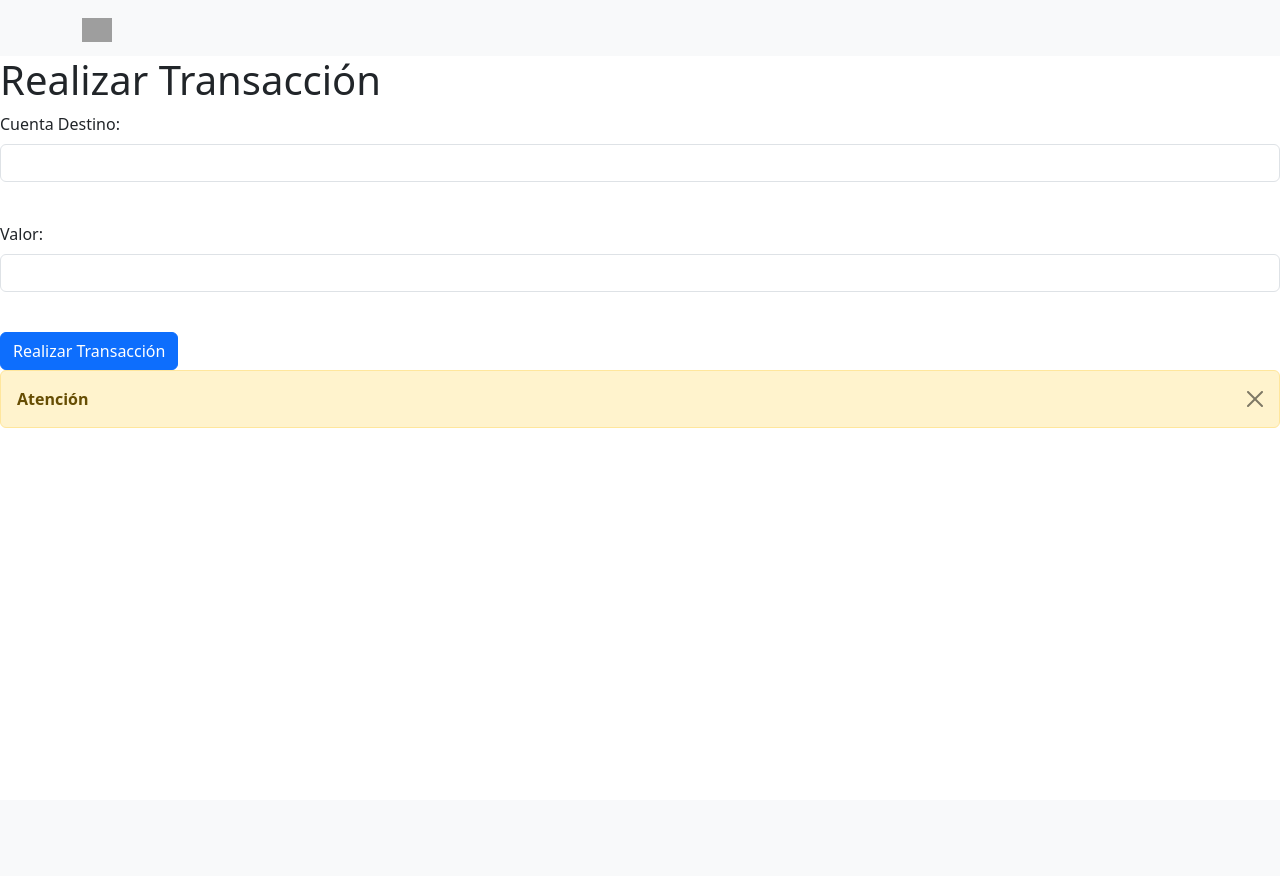
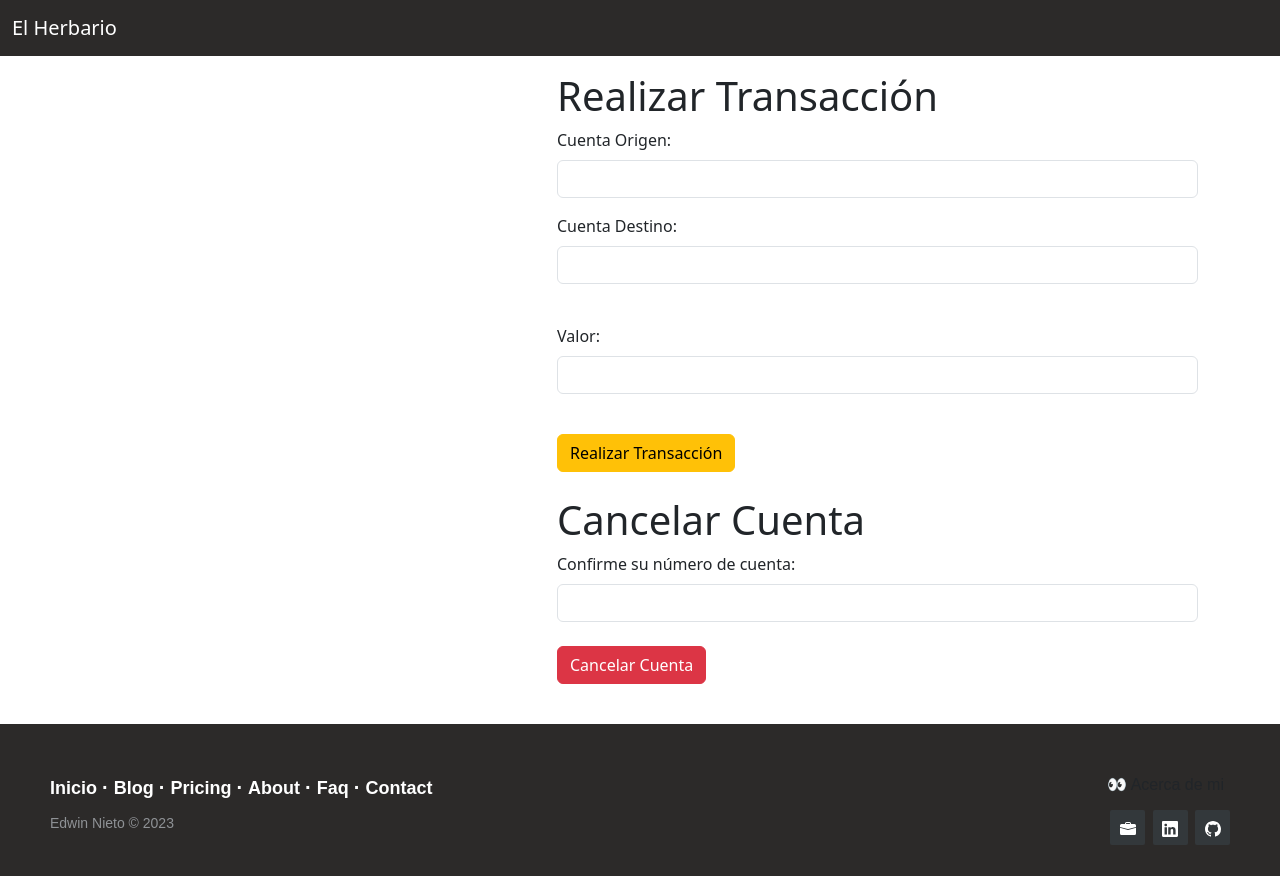
Before and after one commit to Edwinn7/Reto2, a Flask app: page /transacciones in a window 1280 px wide. Before the commit the page ends 428 px from the top, so only its background shows below. Run offline with Flask 3, Linux system fonts and the light colour scheme; grey boxes are pictures that could not be loaded.

Commit message:
se agrega resgitros y cambios en diseño

```diff
--- a/app.py
+++ b/app.py
@@ -1,5 +1,6 @@
-from flask import Flask, render_template, request
+from flask import Flask, render_template, request, redirect, url_for
 import mysql.connector
+import random
 
 app = Flask(__name__)
 
@@ -14,35 +15,91 @@ db = mysql.connector.connect(
 # Ruta para el formulario de transacciones
 
 
+@app.route("/", methods=["GET", "POST"])
+def home():
+    mensaje = None  # Inicializar el mensaje como None
+
+    if request.method == "POST":
+        numero_cuenta = request.form["numero_cuenta"]
+
+        cursor = db.cursor()
+
+        # Verificar si la cuenta existe
+        cursor.execute(
+            "SELECT COUNT(*) FROM Cuentas WHERE numero_cuenta = %s", (numero_cuenta,))
+        cuenta_existe = cursor.fetchone()[0]
+
+        cursor.close()
+
+        if cuenta_existe:
+            return redirect("/transacciones")
+        else:
+            mensaje = "La cuenta no existe. Intente nuevamente."
+
+    return render_template("index.html", mensaje=mensaje)
+
+
+@app.route("/registro", methods=["POST"])
+def registro():
+    titular = request.form["titular"]
+    tipo_cuenta = request.form["tipo_cuenta"]
+    saldo = request.form["saldo"]
+    cursor = db.cursor()
+
+    # Generar un número de cuenta al azar de 10 dígitos
+    numero_cuenta = generar_numero_cuenta(cursor)
+
+    # Insertar el nuevo usuario en la tabla Cuentas
+    cursor.execute("INSERT INTO Cuentas (numero_cuenta, titular, tipo_cuenta, saldo) VALUES (%s, %s, %s, %s)",
+                   (numero_cuenta, titular, tipo_cuenta, saldo))
+    db.commit()
+
+    cursor.close()
+
+    mensaje = "Cuenta creada con éxito."
+    return render_template("index.html", mensaje=mensaje)
+
+
+def generar_numero_cuenta(cursor):
+    # Generar un número de cuenta al azar de 10 dígitos que no exista en la base de datos
+    while True:
+        numero_cuenta = ''.join(random.choices("0123456789", k=10))
+        cursor.execute(
+            "SELECT COUNT(*) FROM Cuentas WHERE numero_cuenta = %s", (numero_cuenta,))
+        cuenta_existe = cursor.fetchone()[0]
+        if cuenta_existe == 0:
+            break
+    return numero_cuenta
+
+
 @app.route("/transacciones", methods=["GET", "POST"])
 def transacciones():
     if request.method == "POST":
         cuenta_destino = request.form["cuenta_destino"]
+        cuenta_origen = request.form["cuenta_origen"]
         valor = float(request.form["valor"])
 
         cursor = db.cursor()
 
         # Obtener saldo de la cuenta origen
         cursor.execute(
-            "SELECT saldo FROM Cuentas WHERE numero_cuenta = %s", (cuenta_destino,))
-        result = cursor.fetchone()
+            "SELECT saldo FROM Cuentas WHERE numero_cuenta = %s", (cuenta_origen,))
+        saldo_origen = cursor.fetchone()[0]
 
-        if result is not None:
-            saldo_origen = result[0]
+        if saldo_origen >= valor:
+            # Realizar transacción
+            cursor.execute(
+                "UPDATE Cuentas SET saldo = saldo - %s WHERE numero_cuenta = %s", (valor, cuenta_origen))
+            cursor.execute(
+                "UPDATE Cuentas SET saldo = saldo + %s WHERE numero_cuenta = %s", (valor, cuenta_destino))
 
-            if saldo_origen >= valor:
-                # Realizar transacción
-                cursor.execute(
-                    "UPDATE Cuentas SET saldo = saldo - %s WHERE numero_cuenta = %s", (valor, cuenta_destino))
-                cursor.execute(
-                    "INSERT INTO Movimientos (valor, numero_cuenta, fecha, tipo_transaccion) VALUES (%s, %s, NOW(), 'Transferencia')", (valor, cuenta_destino))
+            cursor.execute("INSERT INTO Movimientos (valor, numero_cuenta, cuenta_origen, fecha, tipo_transaccion) VALUES (%s, %s, %s, NOW(), 'Transferencia')",
+                           (valor, cuenta_destino, cuenta_origen))
 
-                db.commit()
-                mensaje = "Transacción realizada con éxito."
-            else:
-                mensaje = "Saldo insuficiente para realizar la transacción."
+            db.commit()
+            mensaje = "Transacción realizada con éxito."
         else:
-            mensaje = "La cuenta destino no existe."
+            mensaje = "Saldo insuficiente para realizar la transacción."
 
         cursor.close()
         return render_template("transacciones.html", mensaje=mensaje)
@@ -52,28 +109,29 @@ def transacciones():
 # Ruta para cancelar una cuenta
 
 
-@app.route("/cancelar_cuenta/<numero_cuenta>")
-def cancelar_cuenta(numero_cuenta):
+@app.route("/cancelar_cuenta", methods=["POST"])
+def cancelar_cuenta():
+    numero_cuenta = request.form["numero_cuenta"]
+
     cursor = db.cursor()
 
-    # Obtener saldo de la cuenta
+    # Obtener saldo actual de la cuenta
     cursor.execute(
         "SELECT saldo FROM Cuentas WHERE numero_cuenta = %s", (numero_cuenta,))
     saldo_actual = cursor.fetchone()[0]
 
-    # Actualizar saldo a cero
+    # Actualizar el saldo de la cuenta a cero
     cursor.execute(
         "UPDATE Cuentas SET saldo = 0 WHERE numero_cuenta = %s", (numero_cuenta,))
-
-    # Realizar transacción de cancelación
-    cursor.execute("INSERT INTO Movimientos (valor, numero_cuenta, fecha, tipo_transaccion) VALUES (%s, %s, NOW(), 'Cancelación')",
-                   (saldo_actual, numero_cuenta))
-
     db.commit()
 
     cursor.close()
-    return "Cuenta cancelada con éxito."
+
+    mensaje = f"La cuenta {numero_cuenta} ha sido cancelada. El saldo actual era {saldo_actual}."
+
+    return render_template("transacciones.html", mensaje=mensaje)
 
 
-if __name__ == "__main__":
-    app.run()
+# evitar reiniciar la consola cada vez que realizas cambios
+if __name__ == '__main__':
+    app.run(debug=True)
--- /dev/null
+++ b/static/style/style.css
@@ -0,0 +1,107 @@
+.banner {
+    background-image: url('../img/banner.jpg');
+    background-position: top center;
+    background-size: cover;
+    background-attachment: fixed;
+    padding: 20%;
+    position: relative;
+    z-index: 1;
+    height: 50;
+}
+.banner::after{
+    content: '';
+    position: absolute;
+    top: 0;
+    left: 0;
+    width: 100%;
+    height: 100%;
+    background-color: white;
+    opacity: 0.2;
+    z-index: -1;
+}
+
+.footer-distributed {
+  background-color: #2c2a29;
+  box-shadow: 0 1px 1px 0 rgba(0, 0, 0, 0.12);
+  box-sizing: border-box;
+  width: 100%;
+  text-align: left;
+  font: normal 16px sans-serif;
+  padding: 45px 50px;
+}
+
+.footer-distributed .footer-left p {
+  color: #8f9296;
+  font-size: 14px;
+  margin: 0;
+}
+/* Footer links */
+
+.footer-distributed p.footer-links {
+  font-size: 18px;
+  font-weight: bold;
+  color: #ffffff;
+  margin: 0 0 10px;
+  padding: 0;
+  transition: ease .25s;
+}
+
+.footer-distributed p.footer-links a {
+  display: inline-block;
+  line-height: 1.8;
+  text-decoration: none;
+  color: inherit;
+  transition: ease .25s;
+}
+
+.footer-distributed .footer-links a:before {
+  content: "·";
+  font-size: 20px;
+  left: 0;
+  color: #fff;
+  display: inline-block;
+  padding-right: 5px;
+}
+
+.footer-distributed .footer-links .link-1:before {
+  content: none;
+}
+
+.footer-distributed .footer-right {
+  float: right;
+  margin-top: 6px;
+  max-width: 180px;
+}
+
+.footer-distributed .footer-right a {
+  display: inline-block;
+  width: 35px;
+  height: 35px;
+  background-color: #33383b;
+  border-radius: 2px;
+  font-size: 20px;
+  color: #ffffff;
+  text-align: center;
+  line-height: 35px;
+  margin-left: 3px;
+  transition:all .25s;
+}
+
+.footer-distributed .footer-right a:hover{transform:scale(1.1); -webkit-transform:scale(1.1);}
+
+.footer-distributed p.footer-links a:hover{text-decoration:underline;}
+
+/* Media Queries */
+
+@media (max-width: 600px) {
+  .footer-distributed .footer-left, .footer-distributed .footer-right {
+    text-align: center;
+  }
+  .footer-distributed .footer-right {
+    float: none;
+    margin: 0 auto 20px;
+  }
+  .footer-distributed .footer-left p.footer-links {
+    line-height: 1.8;
+  }
+}
--- a/templates/transacciones.html
+++ b/templates/transacciones.html
@@ -7,19 +7,43 @@
     <meta name="viewport" content="width=device-width, initial-scale=1.0">
     <link href="https://cdn.jsdelivr.net/npm/bootstrap@5.3.0-alpha3/dist/css/bootstrap.min.css" rel="stylesheet"
         integrity="sha384-KK94CHFLLe+nY2dmCWGMq91rCGa5gtU4mk92HdvYe+M/SXH301p5ILy+dN9+nJOZ" crossorigin="anonymous">
+    <link rel="stylesheet" href="{{ url_for('static', filename='style/style.css') }}">
     <title>Realizar Transacción</title>
 </head>
 
 <body>
-    <nav class="navbar bg-body-tertiary">
-        <div class="container">
-            <a class="navbar-brand" href="transacciones.html">
-                <img src="/docs/5.3/assets/brand/bootstrap-logo.svg" alt="Bootstrap" width="30" height="24">
-            </a>
+    <!-- <nav class="navbar " style="background-color: #2c2a29;">
+        <div class="container-fluid">
+            <a class="navbar-brand" href="#" style="background-color: #ffffff;">Banco</a>
+        </div>
+    </nav> -->
+    <nav class="navbar navbar-expand-lg menu navbar-dark fixed-top" style="background-color: #2c2a29;">
+        <div class="container-fluid">
+            <a class="navbar-brand" href="">El Herbario</a>
+            <button class="navbar-toggler" type="button" data-bs-toggle="collapse" data-bs-target="#navbarNav"
+                aria-controls="navbarNav" aria-expanded="false" aria-label="Toggle navigation">
+                <span class="navbar-toggler-icon"></span>
+            </button>
+            <div class="collapse navbar-collapse" id="navbarNav">
+                <ul class="navbar-nav">
+                </ul>
+            </div>
         </div>
     </nav>
+    <main>
+        <div class="container mt-5">
+            <div class="row">
+                <div class="col-12 col-md-5">
+
+                </div>
+                <div class="col-12 col-md-7"> <br>
                     <h1>Realizar Transacción</h1>
                     <form method="POST" action="/transacciones">
+                        <div class="mb-3">
+                            <label for="cuenta_origen" class="form-label">Cuenta Origen:</label>
+                            <input type="text" class="form-control" name="cuenta_origen" id="cuenta_origen" required
+                                value="{{ cuenta_origen }}">
+                        </div>
                         <div class="mb-3">
                             <label for="cuenta_destino" class="form-label">Cuenta Destino:</label>
                             <input type="text" class="form-control" name="cuenta_destino" id="cuenta_destino" required>
@@ -30,15 +54,70 @@
                             <input type="number" class="form-control" step="0.01" name="valor" id="valor" required>
                         </div>
                         <br>
-        <input type="submit" class="btn btn-primary" value="Realizar Transacción">
+                        <input type="submit" class="btn btn-warning" value="Realizar Transacción">
                     </form>
+                    <br>
+                    <h1>Cancelar Cuenta</h1>
+                    <form method="POST" action="/cancelar_cuenta">
+                        <div class="mb-3">
+                            <label for="valor" class="form-label">Confirme su número de cuenta:</label>
+                            <input type="number" class="form-control" name="numero_cuenta"
+                                value="{{ cuenta_origen }}"><br>
+                            <input type="submit" class="btn btn-danger" value="Cancelar Cuenta">
+                        </div>
+                    </form>
+                    <br>
+                    {% if mensaje %}
                     <div class="alert alert-warning alert-dismissible fade show" role="alert">
-        <strong>Atención </strong>{{ mensaje }}
+                        <strong>Atención:</strong> {{ mensaje }}
                         <button type="button" class="btn-close" data-bs-dismiss="alert" aria-label="Close"></button>
                     </div>
+                    {% endif %}
+                </div>
+            </div>
+        </div>
+    </main>
+
+    <footer class="footer-distributed">
+        <div class="footer-right">
+            <p>👀 Acerca de mi</p>
+            <a href="https://portfolio-2bac6.web.app/"><svg xmlns="http://www.w3.org/2000/svg" width="16" height="16" fill="currentColor"
+                    class="bi bi-briefcase-fill" viewBox="0 0 16 16">
+                    <path
+                        d="M6.5 1A1.5 1.5 0 0 0 5 2.5V3H1.5A1.5 1.5 0 0 0 0 4.5v1.384l7.614 2.03a1.5 1.5 0 0 0 .772 0L16 5.884V4.5A1.5 1.5 0 0 0 14.5 3H11v-.5A1.5 1.5 0 0 0 9.5 1h-3zm0 1h3a.5.5 0 0 1 .5.5V3H6v-.5a.5.5 0 0 1 .5-.5z" />
+                    <path
+                        d="M0 12.5A1.5 1.5 0 0 0 1.5 14h13a1.5 1.5 0 0 0 1.5-1.5V6.85L8.129 8.947a.5.5 0 0 1-.258 0L0 6.85v5.65z" />
+                </svg></i></a>
+            <a href="https://www.linkedin.com/in/edwin-nieto-716752275/"><svg xmlns="http://www.w3.org/2000/svg" width="16" height="16" fill="currentColor"
+                    class="bi bi-linkedin" viewBox="0 0 16 16">
+                    <path
+                        d="M0 1.146C0 .513.526 0 1.175 0h13.65C15.474 0 16 .513 16 1.146v13.708c0 .633-.526 1.146-1.175 1.146H1.175C.526 16 0 15.487 0 14.854V1.146zm4.943 12.248V6.169H2.542v7.225h2.401zm-1.2-8.212c.837 0 1.358-.554 1.358-1.248-.015-.709-.52-1.248-1.342-1.248-.822 0-1.359.54-1.359 1.248 0 .694.521 1.248 1.327 1.248h.016zm4.908 8.212V9.359c0-.216.016-.432.08-.586.173-.431.568-.878 1.232-.878.869 0 1.216.662 1.216 1.634v3.865h2.401V9.25c0-2.22-1.184-3.252-2.764-3.252-1.274 0-1.845.7-2.165 1.193v.025h-.016a5.54 5.54 0 0 1 .016-.025V6.169h-2.4c.03.678 0 7.225 0 7.225h2.4z" />
+                </svg></i></a>
+            <a href="https://github.com/Edwinn7"><svg xmlns="http://www.w3.org/2000/svg" width="16" height="16" fill="currentColor"
+                    class="bi bi-github" viewBox="0 0 16 16">
+                    <path
+                        d="M8 0C3.58 0 0 3.58 0 8c0 3.54 2.29 6.53 5.47 7.59.4.07.55-.17.55-.38 0-.19-.01-.82-.01-1.49-2.01.37-2.53-.49-2.69-.94-.09-.23-.48-.94-.82-1.13-.28-.15-.68-.52-.01-.53.63-.01 1.08.58 1.23.82.72 1.21 1.87.87 2.33.66.07-.52.28-.87.51-1.07-1.78-.2-3.64-.89-3.64-3.95 0-.87.31-1.59.82-2.15-.08-.2-.36-1.02.08-2.12 0 0 .67-.21 2.2.82.64-.18 1.32-.27 2-.27.68 0 1.36.09 2 .27 1.53-1.04 2.2-.82 2.2-.82.44 1.1.16 1.92.08 2.12.51.56.82 1.27.82 2.15 0 3.07-1.87 3.75-3.65 3.95.29.25.54.73.54 1.48 0 1.07-.01 1.93-.01 2.2 0 .21.15.46.55.38A8.012 8.012 0 0 0 16 8c0-4.42-3.58-8-8-8z" />
+                </svg></i></a>
+        </div>
+        <div class="footer-left">
+            <p class="footer-links">
+                <a class="link-1" href="#">Inicio</a>
+
+                <a href="#">Blog</a>
+
+                <a href="#">Pricing</a>
+
+                <a href="#">About</a>
+
+                <a href="#">Faq</a>
+
+                <a href="#">Contact</a>
+            </p>
+            <p>Edwin Nieto &copy; 2023</p>
+        </div>
+    </footer>
     <script src="https://cdn.jsdelivr.net/npm/bootstrap@5.3.0-alpha3/dist/js/bootstrap.bundle.min.js"
         integrity="sha384-ENjdO4Dr2bkBIFxQpeoTz1HIcje39Wm4jDKdf19U8gI4ddQ3GYNS7NTKfAdVQSZe"
         crossorigin="anonymous"></script>
 </body>
-
 </html>
```
Also changed, not shown: backup.py (added, +102 -0 lines), static/style/indexStyle.css (added, +115 -0 lines), templates/index.html (added, +62 -0 lines), templates/template.html (added, +49 -0 lines), static/img/transaccion.png (added), 1 other file. Lines whose indentation alone changed are shown as unchanged.
